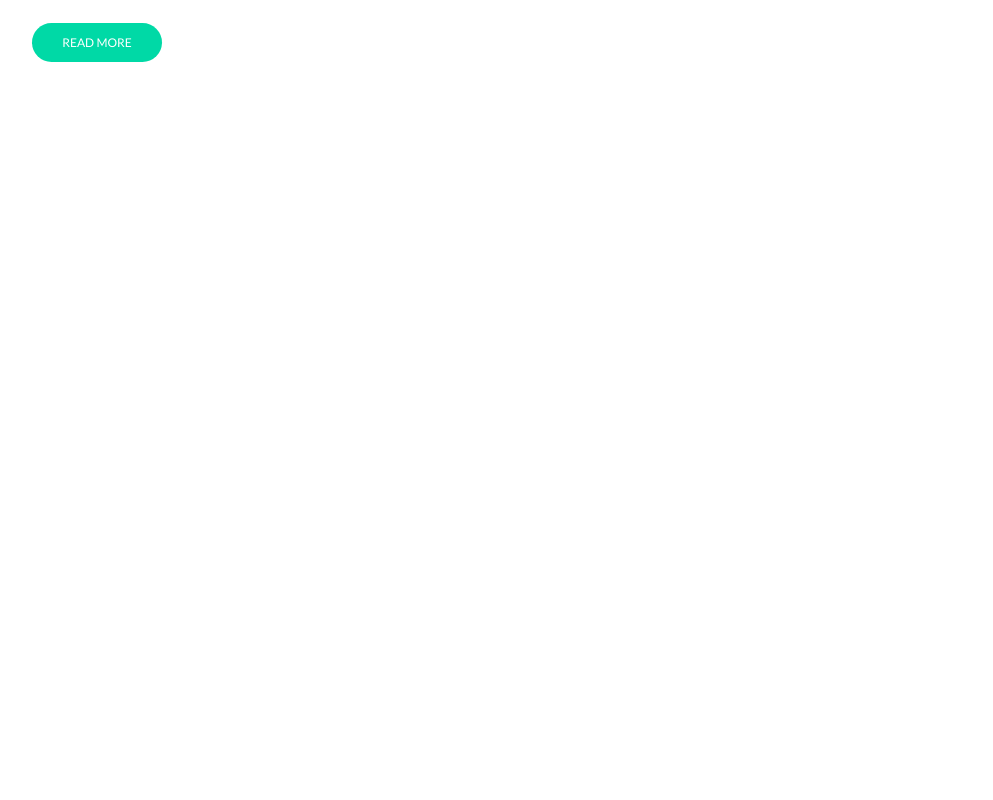
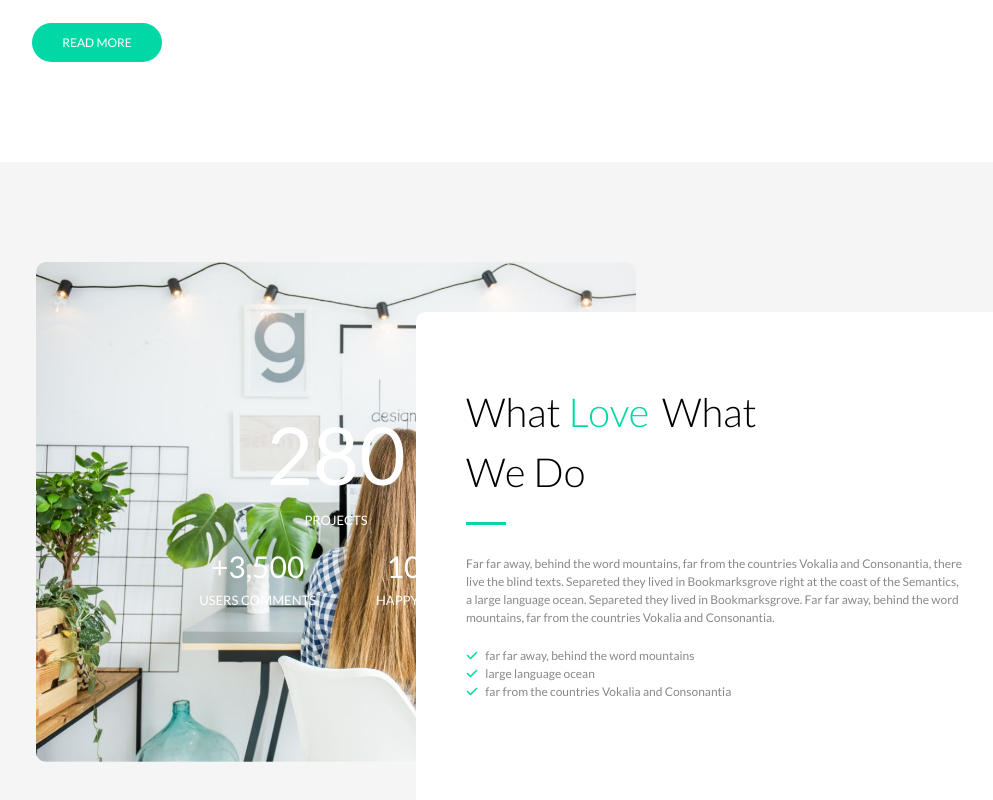
Before and after one commit to NicolaVerlato/proj-html-vuejs, a Vue app: page / in a window 1280 px wide. Shown: the part 3259-4059 px from the top of the page, without its empty margins (64-1057 px from the left). Before the commit the page ends 3421 px from the top, so only its background shows below. Built offline with nearby package versions, Linux system fonts and the light colour scheme.

Commit message:
whatwedo done

```diff
--- a/src/App.vue
+++ b/src/App.vue
@@ -11,6 +11,7 @@
       <ProductPresentation/>
       <LearnComponent/>
       <ExamplesProj/>
+      <WhatWeDo/>
     </main>
 
     <!-- FOOTER -->
@@ -26,6 +27,7 @@ import JumboTron from './components/JumboTron.vue'
 import ProductPresentation from './components/ProductPresentation.vue'
 import LearnComponent from './components/LearnComponent.vue'
 import ExamplesProj from './components/ExamplesProj.vue'
+import WhatWeDo from './components/WhatWeDo.vue'
 
 export default {
   name: 'App',
@@ -34,7 +36,8 @@ export default {
     JumboTron,
     ProductPresentation,
     LearnComponent,
-    ExamplesProj
+    ExamplesProj,
+    WhatWeDo
   },
 }
 </script>
--- a/src/assets/styles/common.scss
+++ b/src/assets/styles/common.scss
@@ -40,3 +40,7 @@ ul{
     width: 130px;
     text-align: center;
 }
+
+.green{
+    color: $secondary_green;
+}
--- a/src/components/ExamplesProj.vue
+++ b/src/components/ExamplesProj.vue
@@ -73,10 +73,6 @@ section{
                 background-color: $secondary_green;
                 display: block;
             }
-
-            .green{
-                color: $secondary_green;
-            }
         }
 
         .text{
--- a/src/components/JumboTron.vue
+++ b/src/components/JumboTron.vue
@@ -80,10 +80,6 @@ section{
         h1{
             font-size: 50px;
 
-            .green{
-                color: $secondary_green;
-            }
-
             &::after{
                 content: '';
                 width: 40px;
--- a/src/components/LearnComponent.vue
+++ b/src/components/LearnComponent.vue
@@ -71,9 +71,6 @@ section{
             font-weight: 300;
             padding-right: 50px;
 
-            .green{
-                color: $secondary_green;
-            }
             &::after{
                 content: '';
                 width: 40px;
--- a/src/components/ProductPresentation.vue
+++ b/src/components/ProductPresentation.vue
@@ -85,9 +85,6 @@ section{
                 font-weight: 300;
                 padding-right: 50px;
 
-                .green{
-                    color: $secondary_green;
-                }
                 &::after{
                     content: '';
                     width: 40px;
--- /dev/null
+++ b/src/components/WhatWeDo.vue
@@ -0,0 +1,157 @@
+<template>
+    <section>
+        <div class="img-green">
+            <div class="top">
+                <div class="number">
+                    280
+                </div>
+                <div class="text">
+                    PROJECTS
+                </div>
+            </div>
+
+            <div class="bottom">
+                <div class="left">
+                    <div class="number">
+                        +3,500
+                    </div>
+                    <div class="text">
+                        USERS COMMENTS
+                    </div>
+                </div>
+
+                <div class="right">
+                    <div class="number">
+                        100%
+                    </div>
+                    <div class="text">
+                        HAPPY CLIENTS
+                    </div>
+                </div>
+            </div>
+        </div>
+
+        <div class="aside">
+            <h2>
+                What <span class="green">Love</span> What <br> We Do
+            </h2>
+
+            <div class="text">
+                Far far away, behind the word mountains, far from the countries Vokalia and Consonantia, there live the blind texts. Separeted they lived in Bookmarksgrove right at the coast of the Semantics, a large language ocean. Separeted they lived in Bookmarksgrove. Far far away, behind the word mountains, far from the countries Vokalia and Consonantia.
+            </div>
+
+            <ul class="text">
+                <li>
+                    <span class="green"><i class="fa-solid fa-check"></i></span> far far away, behind the word mountains
+                </li>
+                <li>
+                    <span class="green"><i class="fa-solid fa-check"></i></span> large language ocean
+                </li>
+                <li>
+                    <span class="green"><i class="fa-solid fa-check"></i></span> far from the countries Vokalia and Consonantia
+                </li>
+            </ul>
+        </div>
+
+    </section>
+</template>
+
+<script>
+export default {
+    name: 'WhatWeDo'
+}
+</script>
+
+<style lang="scss" scoped>
+@import '../assets/styles/colors';
+
+section{
+    background-color: $background-color-grey;
+    padding: 100px 0;
+    position: relative;
+
+    .img-green{
+        width: 600px;
+        height: 500px;
+        background-image: url(../assets/images/person-with-long-curly-hair-PZ99QM2-2x.jpg);
+        background-size: cover;
+        border-radius: 10px;
+        display: flex;
+        align-items: center;
+        flex-direction: column;
+        justify-content: center;
+        color: $main_color_white;
+        margin-left: 100px;
+
+        .top{
+            text-align: center;
+            margin-bottom: 20px;
+
+            .number{
+                font-size: 80px;
+                margin-bottom: 10px;
+            }
+            .text{
+                font-size: 13px;
+            }
+        }
+
+        .bottom{
+            display: flex;
+            text-align: center;
+            margin-bottom: 10px;
+
+            .left{
+                margin-right: 60px;
+            }
+
+            .number{
+                font-size: 30px;
+                margin-bottom: 8px;
+            }
+            .text{
+                font-size: 13px;
+            }
+        }
+    }
+
+    .aside{
+        width: 600px;
+        height: 500px;
+        background-color: $main_color_white;
+        padding: 70px 50px;
+        position: absolute;
+        top: 150px;
+        right: 200px;
+        border-radius: 10px;
+
+        h2{
+            line-height: 60px;
+            font-size: 40px;
+            font-weight: 300;
+            padding-right: 50px;
+
+            &::after{
+                content: '';
+                width: 40px;
+                height: 3px;
+                margin: 20px 0;
+                background-color: $secondary_green;
+                display: block;
+            }
+
+        }
+
+        .text{
+            font-size: 12px;
+            color: $text_grey;
+            line-height: 18px;
+            padding: 10px 0;
+        }
+
+        .green{
+            margin-right: 5px;
+        }
+    }
+}
+</style>
```
Also changed, not shown: src/components/HelloWorld.vue (deleted, +0 -58 lines).
